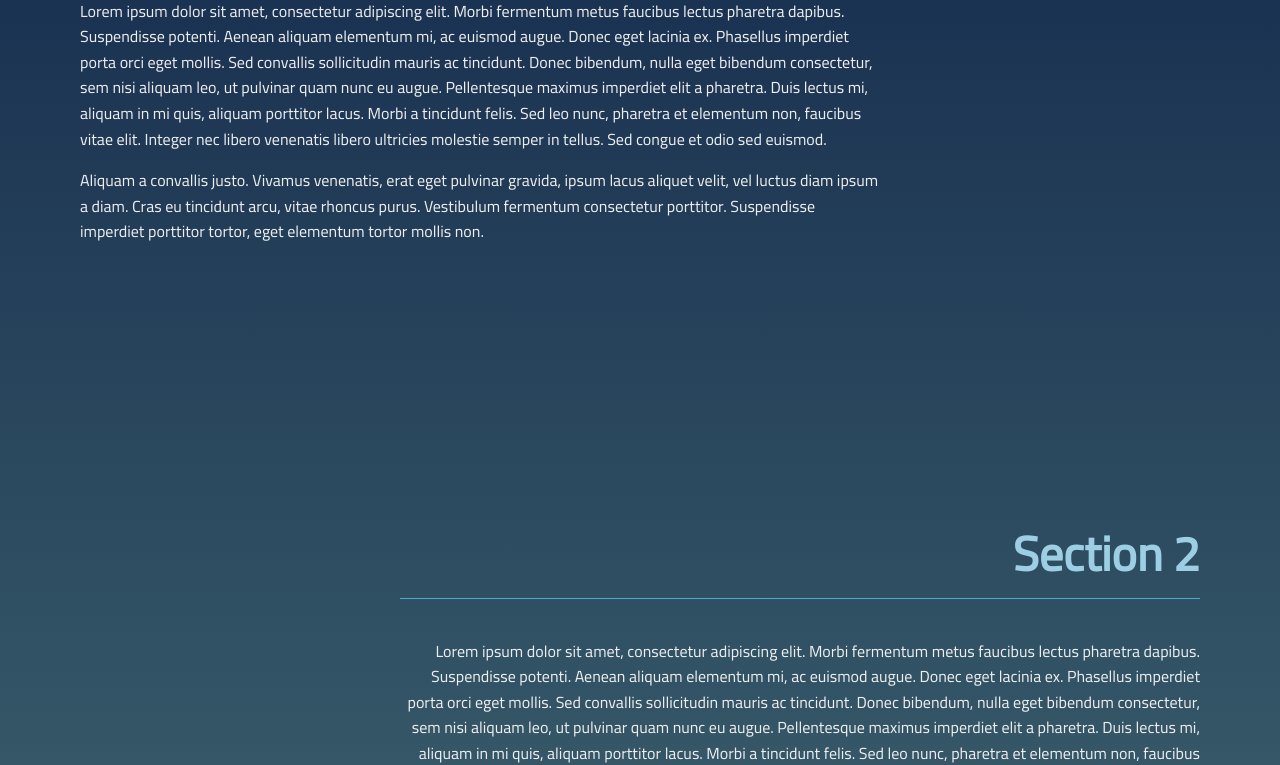
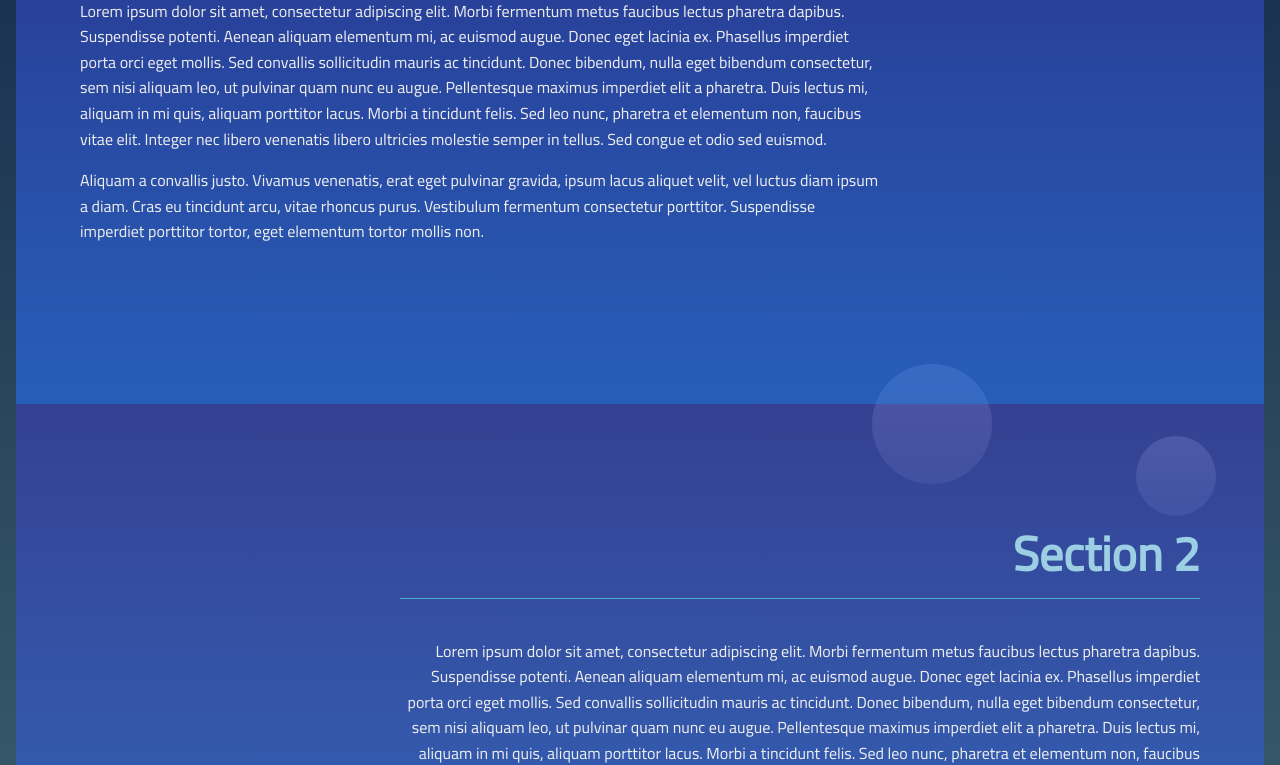
Before and after one commit to ahmed-mostafa1/EgFWD-Udacity-landing-page-project, a plain HTML site: page index.html in a window 1280 px wide. Shown: the part 782-1547 px from the top of the page. Drawn offline with Linux system fonts and the light colour scheme.

Commit message:
Modified styles and Active Section code in JS file

```diff
--- a/css/styles.css
+++ b/css/styles.css
@@ -228,8 +228,8 @@ section.your-active-class {
   background: rgba(5, 214, 241, 0.527);
   background: linear-gradient(
     0deg,
-    rgba(60, 216, 255, 0.3) 0%,
-    rgba(56, 214, 235, 0.1) 100%
+    rgba(39, 110, 241, 0.616) 0%,
+    rgba(74, 56, 235, 0.377) 100%
   );
 }
 
--- a/js/app.js
+++ b/js/app.js
@@ -25,12 +25,17 @@
  * ----------------------------------------------------
 
 /**
-    REferences:
-        Udacity NanoDegree Professional Course
-        https://developer.mozilla.org/en-US/docs/Web/JavaScript
-        https://www.w3schools.com/js/default.asp
-        https://www.youtube.com/playlist?list=PLDoPjvoNmBAx3kiplQR_oeDqLDBUDYwVv ** Osama El-Zero **
-
+##################################################################################################
+#                                   (^_^)                                                        #
+#---REferences:                                                                                  #
+#---Udacity NanoDegree Professional Course                                                       #
+#---https://developer.mozilla.org/en-US/docs/Web/JavaScript                                      #
+#---https://www.w3schools.com/js/default.asp                                                     #
+#---https://www.youtube.com/playlist?list=PLDoPjvoNmBAx3kiplQR_oeDqLDBUDYwVv ** Osama El-Zero ** #
+#---// Thanks to you I had to Search and Eventually found the Great "IntersectionObserver"       #
+#---// https://developer.mozilla.org/en-US/docs/Web/API/Intersection_Observer_API                #
+#                                                                                              #
+##################################################################################################
 */
 /**
  * Define Global Variables
@@ -40,8 +45,7 @@
 // Declare Navigation Bar
 const navbar__List = document.getElementById("navbar__list");
 // Declare section
-const section = document.querySelectorAll("section");
-
+const sections = document.querySelectorAll("section");
 /**
  * End Global Variables
  * Start Helper Functions
@@ -51,13 +55,13 @@ const section = document.querySelectorAll("section");
 // NavBar Biulding Function
 function buildNavBar() {
     // For Loop through Sections
-    for (var i = 0; i < section.length; i++) {
+    for (var i = 0; i < sections.length; i++) {
         // Declare and Create "li" element
         const listLi = document.createElement('li');
         // Declare and Create "a" element
         const anchor = document.createElement('a');
         // Declare and Set "Section Name" Attrebute of "a" element
-        let sectionName = section[i].getAttribute('data-nav');
+        let sectionName = sections[i].getAttribute('data-nav');
         // Declare and Set "Section ID" Attrebute of "a" element
         let IdofSection = sectionName.replace(/\s/g, '').toLowerCase();
         // Declare and Set "href" Attrebute of "a" element
@@ -81,53 +85,48 @@ buildNavBar();
  *
 */
 
-// Setting Active State to Section in Viewport
-// Declare offset of Section
-const offset = (section) => {
-    // Return value Using floor Function.
-    return Math.floor(section.getBoundingClientRect().top);
-};
 
-// Declare a function to Remove "your-active-class" from classList.
-const clearActiveClass = (section) => {
-    // Assign "Section" to Remove "your-active-class" from classList.
-    section.classList.remove('your-active-class');
-    // ReAssign background Style of the specified "Section".
-    section.style.backgroundColor = "linear-gradient(0deg,rgba(136, 203, 171, 1) 0%,rgba(0, 13, 60, 1) 100%";
-};
-// Declare a function to Add "your-active-class" to classList.
-const addActiveClass = (conditional, section) => {
-    // Conditional if to check the Section's active state.
-    if (conditional) {
-        // Assign "Section" to Add "your-active-class" to classList.
-        section.classList.add('your-active-class');
-        // ReAssign background Style of the specified "Section".
-        section.style.backgroundColor = "linear-gradient(0deg,rgba(136, 203, 171, 1) 0%,rgba(0, 13, 60, 1) 100%";
-    };
-};
+// Thanks to you I had to Search and Eventually found the Great "IntersectionObserver"
+//
+// https://developer.mozilla.org/en-US/docs/Web/API/Intersection_Observer_API
 
-// Declare a function to Activate the specified section.
-const activeSection = () => {
-    // Using forEach Loop to iterate through Setions.
-    section.forEach(section => {
-        // Declare "offset"  to Active Section.
-        const elementOffset = offset(section);
-        // Assigh "inviewport".
-        inviewport = () => elementOffset < 200 && elementOffset >= -200;
-        // Run the "clearActiveClass" function.
-        clearActiveClass(section);
-        // Run the "addActiveClass" function.
-        addActiveClass(inviewport(), section);
+// Declare the Function "ActiveSection"
+const ActiveSection = () => {
+    // Declare the "observer" variable as a new "IntersectionObserver"
+    const observer = new IntersectionObserver(
+        // Declare local function with parameter "Sections"
+        function (Sections) {
+            // Iterate through the "Sections"
+            Sections.forEach((Section) => {
+                // Checking If the Section is in intersection Area
+                if (Section.isIntersecting) {
+                    // If True then add the Class "your-active-class"
+                    Section.target.classList.add('your-active-class');
+
+                } else {  // If the Section is out of intersection Area then another one is active and this one is out of intersection
+                    // If false then remove the Class "your-active-class"
+                    Section.target.classList.remove('your-active-class');
+                }
+
+            });
+        },
+        {
+            // Numeric value representing percentages of the target element which are visible to the user to activate
+            threshold: 0.6,
+        }
+    );
+    // return the "observer" to observe every "section".
+    return document.querySelectorAll("section").forEach((section) => {
+        observer.observe(section);
     });
 };
-// Declare "addEventListener" to check window scroll to run the
-window.addEventListener('scroll', activeSection);
+// Activate the "ActiveSection" Function
+ActiveSection();
 
 // End Setting Active State
 
 
 // Declare a function to scroll to top Using "Top" Button.
 function topFunction() {
-    // scroll to the top of the document.
     document.documentElement.scrollTop = 0;
 }
```
